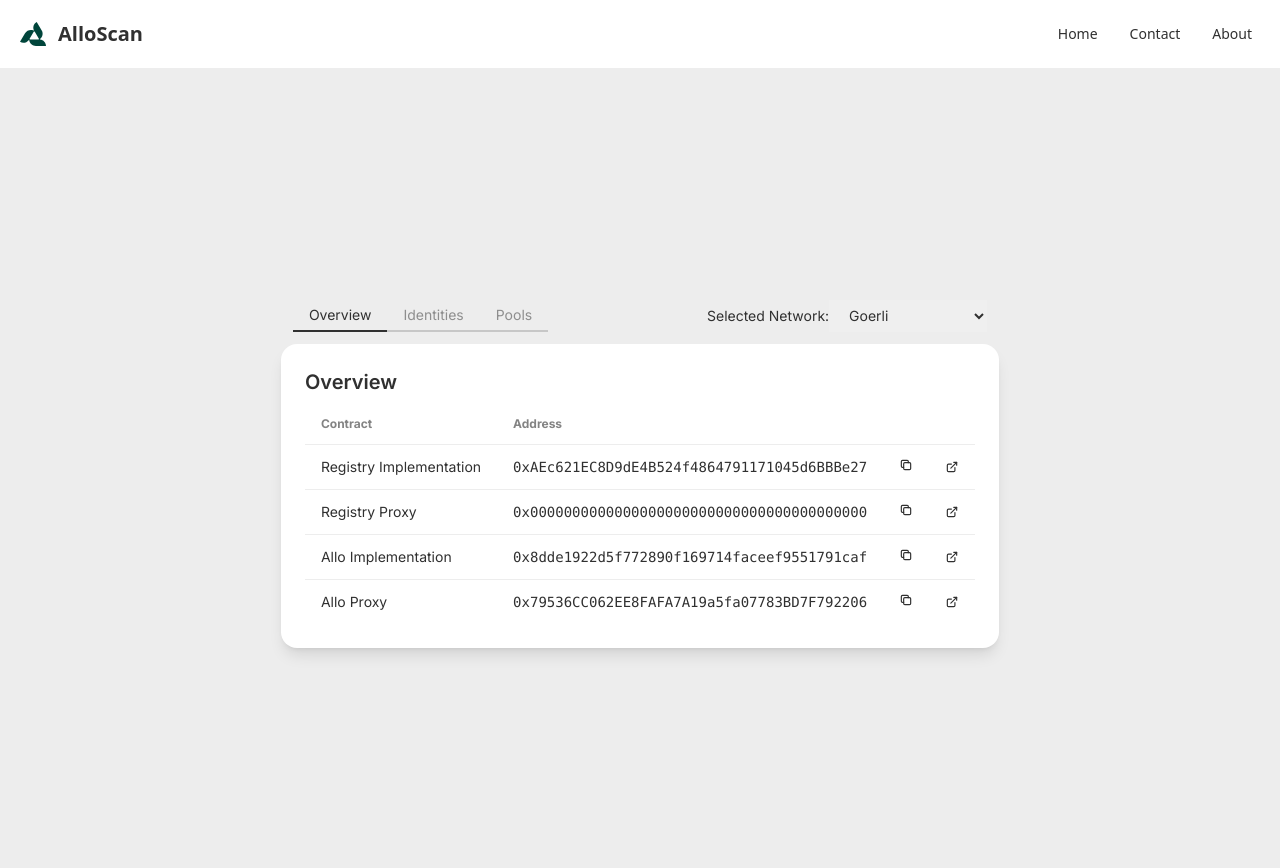
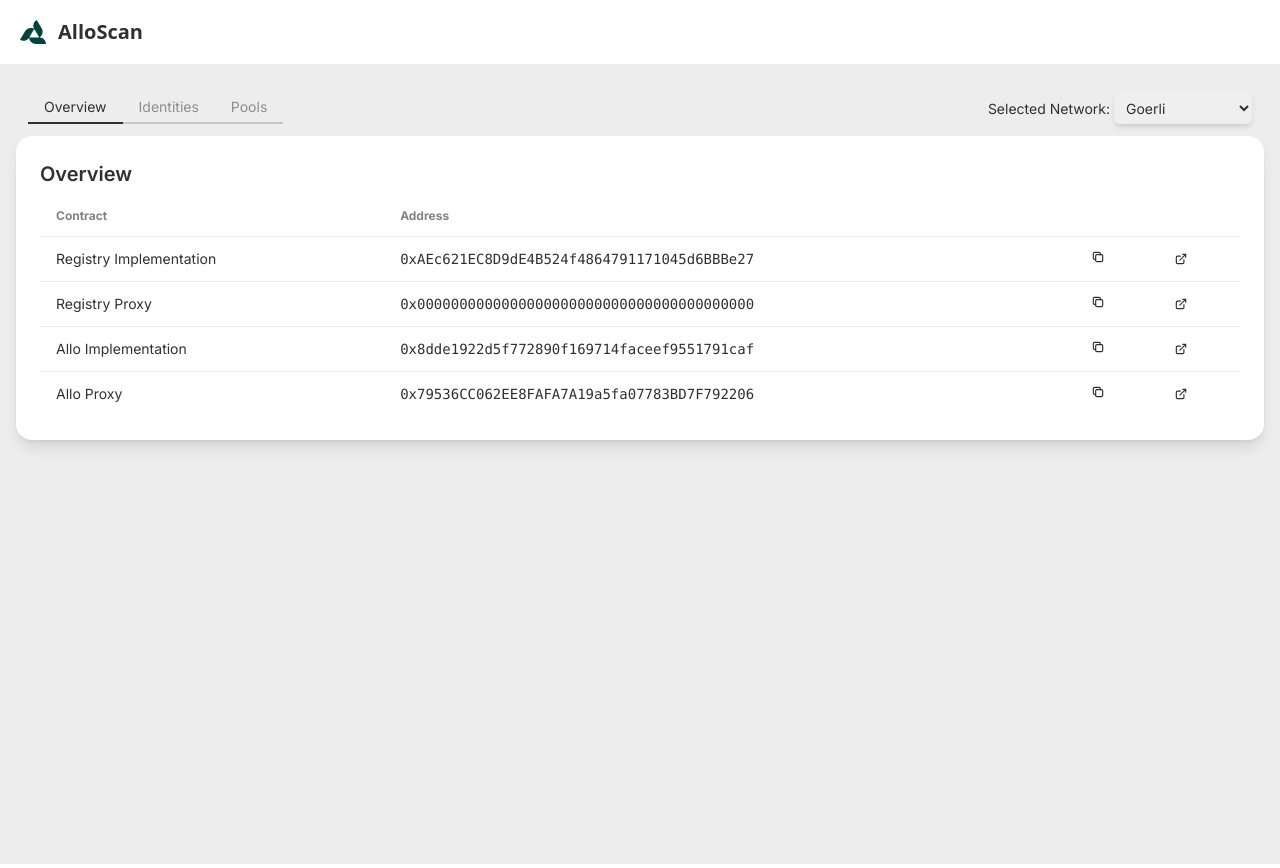
Before and after one commit to allo-protocol/allo-scan, a Next.js app: page / in a window 1280 px wide. Built offline with nearby package versions, Linux system fonts and the light colour scheme.

Commit message:
chore: some ui updates

```diff
--- a/src/app/page.tsx
+++ b/src/app/page.tsx
@@ -9,12 +9,12 @@
   const { network, setNetwork } = useContext(Context);
 
   return (
-    <div className="hero min-h-screen bg-base-200">
+    <div className="min-h-screen bg-base-200">
       <div
-        className="hero-content text-center w-full"
+        className="text-center w-full"
       >
         {/* content size */}
-        <div className="">
+        <div className="flex flex-col align-top justify-center p-4">
           <SelectTabs />
           <TabContent />
         </div>
--- a/src/components/Navbar.tsx
+++ b/src/components/Navbar.tsx
@@ -12,20 +12,8 @@
         <Image priority src={logo} alt="AlloScan" height={25}/>
         <a className="font-bold normal-case text-xl ml-3">AlloScan</a>
       </div>
-      <div className="flex-none">
-        <ul className="menu menu-horizontal px-1">
-          <li>
-            <Link href="/">Home</Link>
-          </li>
-          <li>
-            <Link href="/contact">Contact</Link>
-          </li>
-          <li>
-            <Link href="/about">About</Link>
-          </li>
-        </ul>
-      </div>
     </div>
   );
 };
+
 export default Navbar;
--- a/src/components/SelectNetwork.tsx
+++ b/src/components/SelectNetwork.tsx
@@ -17,7 +17,7 @@
     <select
       defaultValue={network}
       onChange={setNetworkHandler}
-      className="tab tab-active text-left"
+      className="tab tab-active text-left pr-1 bg-base rounded-md shadow-md p-2 border-none active:border-none focus:border-none"
     >
       {networks.map((_network: Network) => (
         <option
--- a/src/components/Tabs/SelectTabs.tsx
+++ b/src/components/Tabs/SelectTabs.tsx
@@ -26,7 +26,7 @@
           ))}
         </div>
         <div>
-          <span className="text-sm">Selected Network:</span>
+          <span className="text-sm mr-1">Selected Network:</span>
           <SelectNetwork />
         </div>
       </div>
```
Also changed, not shown: 1 other file (tests, documents, lock files or other folders).
